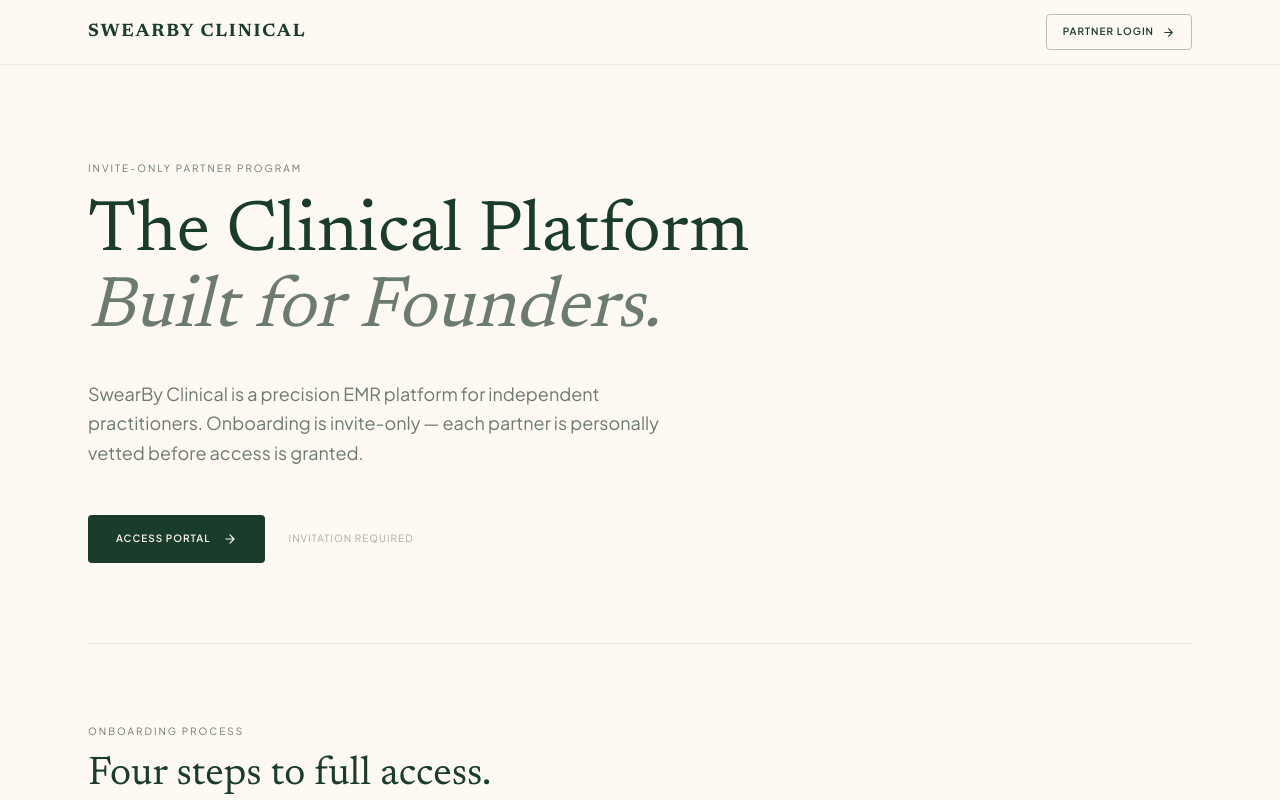
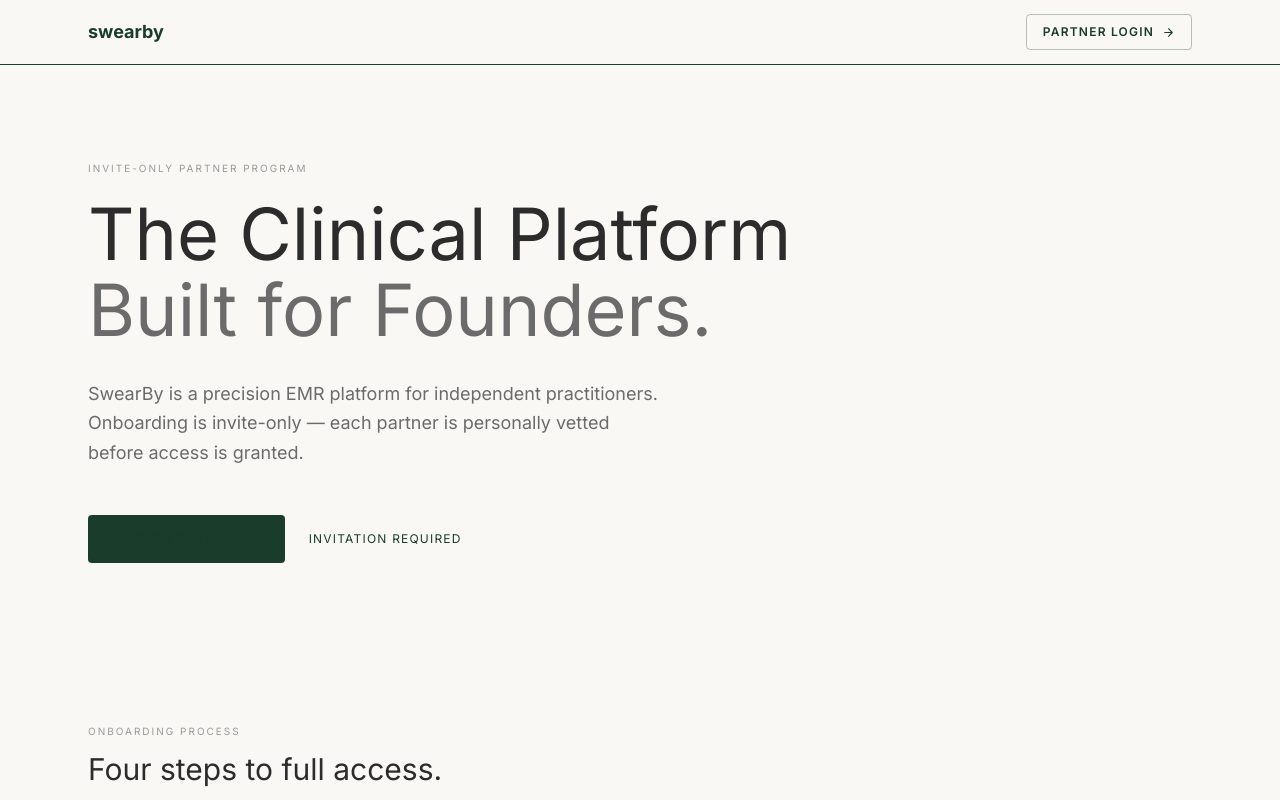
Before and after one commit to getbestform/onboard-swearby, a Next.js app: page / in a window 1280 px wide. Shown: the top 800 px of the page. Built offline with nearby package versions, Linux system fonts and the light colour scheme.

Commit message:
feat: sync branding with verti-v2 SwearBy design system

```diff
--- a/src/app/globals.css
+++ b/src/app/globals.css
@@ -1,268 +1,52 @@
 @import "tailwindcss";
 
-/* =========================================================================
-   Swearby Health — Design Tokens
-   ========================================================================= */
-
 :root {
-  /* ---------- CORE BRAND ------------------------------------------------ */
-  --swearby-green:   #263C30;
-  --swearby-cream:   #F5F1E8;
-  --swearby-cream-2: #FBF7F2;
-  --swearby-cream-3: #FEF9F1;
-  --swearby-gold:    #BDA763;
-  --swearby-ink:     #1C1C1A;
-
-  /* ---------- SUPPORTING ------------------------------------------------ */
-  --swearby-plum:    #512A2D;
-  --swearby-sage:    #A9CFB6;
-  --swearby-moss:    #6C7B70;
-  --swearby-sand:    #E4E2DD;
-  --swearby-sand-2:  #E4DFD4;
-
-  /* ---------- FOREGROUND (on cream) ------------------------------------- */
-  --fg-1: #1C1C1A;
-  --fg-2: #263C30;
-  --fg-3: #424843;
-  --fg-4: rgba(66, 72, 67, 0.6);
-  --fg-5: rgba(66, 72, 67, 0.4);
-
-  /* ---------- FOREGROUND (on green) ------------------------------------- */
-  --on-green-1: #FFFFFF;
-  --on-green-2: #A9CFB6;
-  --on-green-3: rgba(255, 255, 255, 0.5);
-  --on-green-4: #BDA763;
-
-  /* ---------- SURFACES -------------------------------------------------- */
-  --surface:        #F5F1E8;
-  --surface-raised: #FFFFFF;
-  --surface-inset:  #F0EEE9;
-  --surface-dark:   #263C30;
-  --surface-darker: #022616;
-
-  /* ---------- LEGACY ALIASES (keep for existing Tailwind usages) -------- */
-  --background: #FEF9F1;
-  --foreground: #1A3C2A;
-
-  /* ---------- SEMANTIC -------------------------------------------------- */
-  --semantic-success:    #1A3C2A;
-  --semantic-warning:    #BDA763;
-  --semantic-danger:     #B23A3F;
-  --semantic-danger-bg:  rgba(178, 58, 63, 0.08);
-
-  /* ---------- BORDERS --------------------------------------------------- */
-  --border-hairline: rgba(38, 60, 48, 0.10);
-  --border-soft:     #E4E2DD;
-  --border-strong:   rgba(38, 60, 48, 0.30);
-
-  /* ---------- ELEVATION ------------------------------------------------- */
-  --shadow-xs:  0 1px 0 rgba(0, 0, 0, 0.02), 0 1px 2px rgba(0, 0, 0, 0.04);
-  --shadow-sm:  0 1px 2px rgba(38, 60, 48, 0.06), 0 1px 3px rgba(38, 60, 48, 0.04);
-  --shadow-md:  0 6px 24px rgba(38, 60, 48, 0.08);
-  --shadow-lg:  0 20px 50px rgba(38, 60, 48, 0.12);
-  --shadow-cta: 0 20px 40px -12px rgba(26, 60, 42, 0.25);
-
-  /* ---------- RADIUS ---------------------------------------------------- */
-  --radius-xs:   2px;
-  --radius-sm:   4px;
-  --radius-md:   8px;
-  --radius-lg:   12px;
-  --radius-xl:   16px;
-  --radius-pill: 999px;
-
-  /* ---------- SPACING (8-pt scale) -------------------------------------- */
-  --space-0:  0;
-  --space-1:  4px;
-  --space-2:  8px;
-  --space-3:  12px;
-  --space-4:  16px;
-  --space-5:  24px;
-  --space-6:  32px;
-  --space-7:  48px;
-  --space-8:  64px;
-  --space-9:  96px;
-  --space-10: 128px;
-
-  /* ---------- TYPE: WEIGHTS --------------------------------------------- */
-  --weight-thin:     200;
-  --weight-light:    300;
-  --weight-regular:  400;
-  --weight-medium:   500;
-  --weight-semibold: 600;
-  --weight-bold:     700;
-  --weight-black:    800;
-
-  /* ---------- TYPE: TRACKING -------------------------------------------- */
-  --tracking-tight:  -0.02em;
-  --tracking-snug:   -0.01em;
-  --tracking-normal: 0;
-  --tracking-wide:   0.1em;
-  --tracking-wider:  0.2em;
-  --tracking-mega:   0.35em;
-
-  /* ---------- TYPE: SIZE SCALE ------------------------------------------ */
-  --text-xs:   10px;  --lh-xs:   1.4;
-  --text-sm:   12px;  --lh-sm:   1.5;
-  --text-base: 14px;  --lh-base: 1.55;
-  --text-md:   16px;  --lh-md:   1.6;
-  --text-lg:   18px;  --lh-lg:   1.6;
-  --text-xl:   24px;  --lh-xl:   1.35;
-  --text-2xl:  32px;  --lh-2xl:  1.2;
-  --text-3xl:  40px;  --lh-3xl:  1.15;
-  --text-4xl:  48px;  --lh-4xl:  1.1;
-  --text-5xl:  64px;  --lh-5xl:  1.05;
-  --text-6xl:  96px;  --lh-6xl:  1.0;
+  --background: #faf8f4;
+  --foreground: #2c2c2c;
 }
-
-/* =========================================================================
-   Tailwind theme mappings
-   ========================================================================= */
 
 @theme inline {
   --color-background: var(--background);
   --color-foreground: var(--foreground);
 
-  /* Aura Verdant palette */
-  --color-primary:   #1A3C2A;
-  --color-secondary: #6C7B70;
-  --color-tertiary:  #512A2D;
-  --color-neutral:   #FEF9F1;
+  /* Page & Surface Colors */
+  --color-bg: #faf8f4;
+  --color-bg-card: #ffffff;
+  --color-bg-card-hover: #f5f0e8;
+  --color-bg-panel: #f5f0e8;
+  --color-border: #e8e0d2;
+  --color-border-hover: #d4cfc4;
 
-  /* Extended brand palette */
-  --color-green:  #263C30;
-  --color-cream:  #F5F1E8;
-  --color-gold:   #BDA763;
-  --color-ink:    #1C1C1A;
-  --color-sage:   #A9CFB6;
-  --color-moss:   #6C7B70;
-  --color-sand:   #E4E2DD;
-  --color-plum:   #512A2D;
+  /* Text Colors */
+  --color-text-primary: #2c2c2c;
+  --color-text-secondary: #6b6b6b;
+  --color-text-muted: #9a9a9a;
+
+  /* Brand Colors */
+  --color-primary: #1a3c2a;
+  --color-primary-hover: #2d5e42;
+  --color-accent: #1a3c2a;
+  --color-accent-hover: #2d5e42;
+  --color-forest: #1a3c2a;
+  --color-forest-light: #2d5e42;
+  --color-forest-dark: #0f2418;
+  --color-cream: #f5f0e8;
+  --color-cream-dark: #e8e0d2;
+  --color-sage: #7a9e8a;
+  --color-gold: #c4a265;
+  --color-coral: #d4836a;
+  --color-success: #22c55e;
+  --color-warning: #c4a265;
+  --color-danger: #d4836a;
+  --color-info: #7a9e8a;
+
+  /* Typography */
+  --font-sans: var(--font-inter);
+  --font-display: var(--font-dm-serif);
 }
-
-@theme {
-  --font-plus-jakarta: var(--font-plus-jakarta-sans);
-  --font-sans:         var(--font-plus-jakarta-sans);
-  --font-serif:        var(--font-newsreader);
-  --font-display:      var(--font-dm-serif-display);
-}
-
-/* =========================================================================
-   Base
-   ========================================================================= */
 
 body {
   background: var(--background);
   color: var(--foreground);
-  font-family: var(--font-plus-jakarta-sans), system-ui, sans-serif;
+  font-family: var(--font-inter), system-ui, sans-serif;
 }
-
-/* =========================================================================
-   Semantic type classes
-   Usage: <h1 class="sw-h1">, <p class="sw-eyebrow">
-   ========================================================================= */
-
-.sw-display,
-.sw-h1 {
-  font-family: var(--font-newsreader), Georgia, serif;
-  font-weight: var(--weight-regular);
-  font-size: var(--text-5xl);
-  line-height: var(--lh-5xl);
-  letter-spacing: var(--tracking-tight);
-  color: var(--fg-1);
-}
-
-.sw-h2 {
-  font-family: var(--font-newsreader), Georgia, serif;
-  font-weight: var(--weight-regular);
-  font-size: var(--text-3xl);
-  line-height: var(--lh-3xl);
-  letter-spacing: var(--tracking-snug);
-  color: var(--fg-2);
-}
-
-.sw-h3 {
-  font-family: var(--font-newsreader), Georgia, serif;
-  font-weight: var(--weight-medium);
-  font-size: var(--text-xl);
-  line-height: var(--lh-xl);
-  color: var(--fg-2);
-}
-
-.sw-headline {
-  font-family: var(--font-plus-jakarta-sans), system-ui, sans-serif;
-  font-weight: var(--weight-medium);
-  font-size: var(--text-3xl);
-  line-height: 1.15;
-  letter-spacing: var(--tracking-tight);
-  color: var(--fg-1);
-}
-
-.sw-headline--bold {
-  font-weight: var(--weight-bold);
-  letter-spacing: var(--tracking-snug);
-}
-
-.sw-body {
-  font-family: var(--font-plus-jakarta-sans), system-ui, sans-serif;
-  font-weight: var(--weight-regular);
-  font-size: var(--text-base);
-  line-height: var(--lh-base);
-  color: var(--fg-3);
-}
-
-.sw-body-lg {
-  font-family: var(--font-plus-jakarta-sans), system-ui, sans-serif;
-  font-weight: var(--weight-regular);
-  font-size: var(--text-md);
-  line-height: var(--lh-md);
-  color: var(--fg-3);
-}
-
-.sw-body-sm {
-  font-family: var(--font-plus-jakarta-sans), system-ui, sans-serif;
-  font-weight: var(--weight-regular);
-  font-size: var(--text-sm);
-  line-height: var(--lh-sm);
-  color: var(--fg-3);
-}
-
-/* The brand signature — ALL CAPS, heavy tracking (~4–5px at 10px). */
-.sw-eyebrow {
-  font-family: var(--font-plus-jakarta-sans), system-ui, sans-serif;
-  font-weight: var(--weight-semibold);
-  font-size: var(--text-xs);
-  line-height: 1;
-  text-transform: uppercase;
-  letter-spacing: var(--tracking-mega);
-  color: var(--swearby-gold);
-}
-
-.sw-eyebrow--muted {
-  color: var(--fg-5);
-  letter-spacing: var(--tracking-wider);
-}
-
-.sw-label {
-  font-family: var(--font-plus-jakarta-sans), system-ui, sans-serif;
-  font-weight: var(--weight-semibold);
-  font-size: var(--text-xs);
-  text-transform: uppercase;
-  letter-spacing: var(--tracking-wider);
-  color: var(--fg-4);
-}
-
-/* DM Serif Display — reserved for the Swearby wordmark. */
-.sw-wordmark {
-  font-family: var(--font-dm-serif-display), 'Newsreader', Georgia, serif;
-  font-weight: var(--weight-regular);
-  letter-spacing: 0.02em;
-  color: var(--fg-2);
-}
-
-.sw-mono {
-  font-family: ui-monospace, SFMono-Regular, Menlo, Consolas, monospace;
-  font-weight: var(--weight-regular);
-  font-size: var(--text-sm);
-  letter-spacing: 0.02em;
-  color: var(--fg-2);
-}
--- a/src/app/layout.tsx
+++ b/src/app/layout.tsx
@@ -1,5 +1,5 @@
 import type { Metadata } from 'next'
-import { DM_Serif_Display, Inter, Newsreader, Plus_Jakarta_Sans } from 'next/font/google'
+import { Inter, DM_Serif_Display } from 'next/font/google'
 import './globals.css'
 
 const inter = Inter({
@@ -7,24 +7,10 @@ const inter = Inter({
   subsets: ['latin'],
 })
 
-const newsreader = Newsreader({
-  variable: '--font-newsreader',
+const dmSerif = DM_Serif_Display({
+  variable: '--font-display',
   subsets: ['latin'],
-  style: ['normal', 'italic'],
-})
-
-const plusJakartaSans = Plus_Jakarta_Sans({
-  variable: '--font-plus-jakarta-sans',
-  subsets: ['latin'],
-  weight: ['200', '300', '400', '500', '600', '700', '800'],
-  style: ['normal', 'italic'],
-})
-
-const dmSerifDisplay = DM_Serif_Display({
-  variable: '--font-dm-serif-display',
-  subsets: ['latin'],
-  style: ['normal', 'italic'],
-  weight: '400',
+  weight: ['400'],
 })
 
 export const metadata: Metadata = {
@@ -34,8 +20,8 @@ export const metadata: Metadata = {
 
 export default function RootLayout({ children }: { children: React.ReactNode }) {
   return (
-    <html lang="en" className={`${inter.variable} ${newsreader.variable} ${plusJakartaSans.variable} ${dmSerifDisplay.variable} h-full antialiased`}>
-      <body suppressHydrationWarning className="min-h-full flex flex-col">{children}</body>
+    <html lang="en" className={`${inter.variable} ${dmSerif.variable} h-full antialiased`}>
+      <body className="min-h-full flex flex-col">{children}</body>
     </html>
   )
 }
--- a/src/app/login/page.tsx
+++ b/src/app/login/page.tsx
@@ -7,10 +7,10 @@ export default function LoginPage() {
   const [state, action, pending] = useActionState(login, undefined)
 
   return (
-    <div className="min-h-screen flex items-center justify-center bg-neutral px-4">
+    <div className="min-h-screen flex items-center justify-center bg-bg px-4">
       <div className="w-full max-w-sm">
-        <h1 className="font-serif text-3xl text-primary mb-2">Welcome back</h1>
-        <p className="text-secondary text-sm mb-8">Sign in to your account</p>
+        <h1 className="font-display text-3xl text-text-primary mb-2">Welcome back</h1>
+        <p className="text-text-secondary text-sm mb-8">Sign in to your account</p>
 
         <form action={action} className="flex flex-col gap-4">
           <div className="flex flex-col gap-1.5">
--- a/src/app/onboarding/[token]/OnboardingWizard.tsx
+++ b/src/app/onboarding/[token]/OnboardingWizard.tsx
@@ -177,7 +177,7 @@ export function OnboardingWizard({ token, initialDraft, ownerName, email, onComp
 
       {/* Top nav */}
       <header className="fixed top-0 left-0 right-0 z-50 flex justify-between items-center px-8 py-4 border-b border-[#e4e2dd] bg-[#fbf9f4]">
-        <span className="font-serif text-xl italic text-[#1A3C2A]">Clinical Editorial</span>
+        <span className="font-display text-xl text-forest">swearby</span>
         <div className="flex items-center gap-6">
           {saveStatus === 'saving' && (
             <div className="flex items-center gap-2 text-[#424843]/40">
@@ -202,7 +202,7 @@ export function OnboardingWizard({ token, initialDraft, ownerName, email, onComp
       {/* Sidebar */}
       <nav className="fixed left-0 top-0 h-full w-64 flex flex-col p-6 pt-24 border-r border-[#e4e2dd] bg-[#fbf9f4]">
         <div className="mb-10">
-          <h1 className="font-serif text-xl font-bold text-[#1A3C2A]">Onboarding</h1>
+          <h1 className="font-display text-xl font-bold text-forest">Onboarding</h1>
           <p className="text-sm text-[#424843]/60 mt-0.5">Clinic Setup Wizard</p>
         </div>
 
@@ -237,7 +237,7 @@ export function OnboardingWizard({ token, initialDraft, ownerName, email, onComp
                 <span className="text-[10px] uppercase tracking-widest text-[#424843]/60 font-bold">
                   Step {String(step + 1).padStart(2, '0')} of {STEPS.length.toString().padStart(2, '0')}
                 </span>
-                <h2 className="font-serif text-5xl text-[#1A3C2A] leading-tight">{meta.title}</h2>
+                <h2 className="font-display text-5xl text-forest leading-tight">{meta.title}</h2>
               </div>
               <div className="flex gap-1">
                 {STEPS.map((_, i) => (
@@ -250,7 +250,7 @@ export function OnboardingWizard({ token, initialDraft, ownerName, email, onComp
             <div className="grid grid-cols-12 gap-8">
               <div className="col-span-12 lg:col-span-4">
                 <div className="p-6 bg-[#f5f3ee] rounded sticky top-32">
-                  <h3 className="font-serif text-xl mb-3 text-[#1A3C2A]">{meta.instruction.heading}</h3>
+                  <h3 className="font-display text-xl mb-3 text-forest">{meta.instruction.heading}</h3>
                   <p className="text-sm leading-relaxed text-[#424843]">{meta.instruction.body}</p>
                   <div className="mt-6 pt-6 border-t border-[#e4e2dd]">
                     <span className="text-[10px] uppercase tracking-widest text-[#424843]/50">Required Document</span>
--- a/src/app/page.tsx
+++ b/src/app/page.tsx
@@ -45,7 +45,7 @@ export default function Home() {
       {/* Nav */}
       <header className="sticky top-0 z-50 bg-neutral border-b border-secondary/10">
         <div className="max-w-6xl mx-auto px-6 h-16 flex items-center justify-between">
-          <span className="font-serif text-lg font-bold tracking-widest text-primary">SWEARBY CLINICAL</span>
+          <span className="font-display text-lg font-bold text-primary">swearby</span>
           <Link
             href="/login"
             className="flex items-center gap-2 text-xs uppercase tracking-widest font-semibold text-primary border border-primary/30 rounded px-4 h-9 hover:bg-primary hover:text-neutral transition-all"
@@ -60,13 +60,13 @@ export default function Home() {
 
       {/* Hero */}
       <section className="max-w-6xl mx-auto px-6 pt-24 pb-20">
-        <p className="text-[10px] uppercase tracking-[0.2em] text-secondary mb-5">Invite-Only Partner Program</p>
-        <h1 className="font-serif text-5xl md:text-7xl text-primary leading-[1.05] max-w-3xl mb-8">
+        <p className="text-[10px] uppercase tracking-[0.2em] text-text-muted mb-5">Invite-Only Partner Program</p>
+        <h1 className="font-display text-5xl md:text-7xl text-text-primary leading-[1.05] max-w-3xl mb-8">
           The Clinical Platform<br />
-          <span className="italic text-secondary">Built for Founders.</span>
+          <span className="text-text-secondary">Built for Founders.</span>
         </h1>
-        <p className="text-secondary text-lg leading-relaxed max-w-xl mb-12">
-          SwearBy Clinical is a precision EMR platform for independent practitioners. Onboarding is invite-only — each partner is personally vetted before access is granted.
+        <p className="text-text-secondary text-lg leading-relaxed max-w-xl mb-12">
+          SwearBy is a precision EMR platform for independent practitioners. Onboarding is invite-only — each partner is personally vetted before access is granted.
         </p>
         <div className="flex items-center gap-6">
           <Link
@@ -89,12 +89,12 @@ export default function Home() {
 
       {/* Onboarding Steps */}
       <section className="max-w-6xl mx-auto px-6 py-20">
-        <p className="text-[10px] uppercase tracking-[0.2em] text-secondary mb-3">Onboarding Process</p>
-        <h2 className="font-serif text-3xl text-primary mb-14">Four steps to full access.</h2>
+        <p className="text-[10px] uppercase tracking-[0.2em] text-text-muted mb-3">Onboarding Process</p>
+        <h2 className="font-display text-3xl text-text-primary mb-14">Four steps to full access.</h2>
         <div className="grid grid-cols-1 md:grid-cols-2 lg:grid-cols-4 gap-8">
           {steps.map((s) => (
             <div key={s.number}>
-              <span className="font-serif text-4xl text-secondary/25 block mb-5">{s.number}</span>
+              <span className="font-display text-4xl text-text-muted/25 block mb-5">{s.number}</span>
               <h3 className="text-sm font-semibold text-primary uppercase tracking-wider mb-3">{s.title}</h3>
               <p className="text-sm text-secondary leading-relaxed">{s.body}</p>
             </div>
@@ -109,11 +109,11 @@ export default function Home() {
 
       {/* Pillars */}
       <section className="max-w-6xl mx-auto px-6 py-20">
-        <p className="text-[10px] uppercase tracking-[0.2em] text-secondary mb-3">Platform Standards</p>
-        <h2 className="font-serif text-3xl text-primary mb-14">Built on trust.</h2>
+        <p className="text-[10px] uppercase tracking-[0.2em] text-text-muted mb-3">Platform Standards</p>
+        <h2 className="font-display text-3xl text-text-primary mb-14">Built on trust.</h2>
         <div className="grid grid-cols-1 md:grid-cols-3 gap-10">
           {pillars.map((p) => (
-            <div key={p.label} className="bg-secondary/5 rounded-lg p-8">
+            <div key={p.label} className="bg-bg-panel rounded-lg p-8">
               <div className="w-8 h-0.5 bg-primary mb-6" />
               <h3 className="text-sm font-semibold text-primary uppercase tracking-wider mb-3">{p.label}</h3>
               <p className="text-sm text-secondary leading-relaxed">{p.body}</p>
@@ -124,10 +124,10 @@ export default function Home() {
 
       {/* CTA */}
       <section className="max-w-6xl mx-auto px-6 py-20">
-        <div className="bg-primary rounded-lg px-10 py-14 flex flex-col md:flex-row md:items-center md:justify-between gap-8">
+        <div className="bg-forest rounded-lg px-10 py-14 flex flex-col md:flex-row md:items-center md:justify-between gap-8">
           <div>
-            <p className="text-[10px] uppercase tracking-[0.2em] text-neutral/50 mb-3">Already a partner?</p>
-            <h2 className="font-serif text-3xl text-neutral leading-tight">Sign in to your portal.</h2>
+            <p className="text-[10px] uppercase tracking-[0.2em] text-cream/50 mb-3">Already a partner?</p>
+            <h2 className="font-display text-3xl text-cream leading-tight">Sign in to your portal.</h2>
           </div>
           <Link
             href="/login"
@@ -144,7 +144,7 @@ export default function Home() {
       {/* Footer */}
       <footer className="border-t border-secondary/10">
         <div className="max-w-6xl mx-auto px-6 py-10 flex flex-col md:flex-row items-center justify-between gap-4">
-          <span className="font-serif font-bold tracking-widest text-secondary text-sm">SWEARBY CLINICAL</span>
+          <span className="font-display font-bold text-text-muted text-sm">swearby</span>
           <div className="flex gap-8">
             {['Privacy Policy', 'Terms of Service', 'Security Disclosure'].map((item) => (
               <span key={item} className="text-[10px] uppercase tracking-widest text-secondary/50">{item}</span>
```
